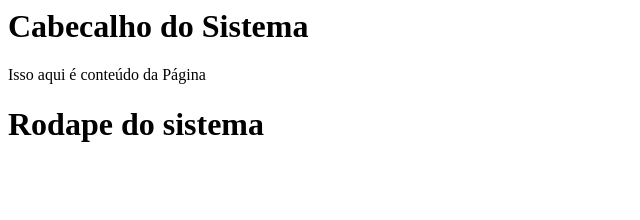
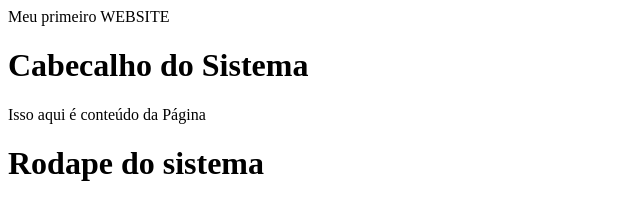
Before and after one commit to msribeiro2010/-meu-site, a plain HTML site: page meu-site/index.html in a window 1280 px wide. Shown: the whole page, without its empty margins (0-640 px from the left). Drawn offline with Linux system fonts and the light colour scheme.

Commit message:
colocando titulo

```diff
--- a/meu-site/index.html
+++ b/meu-site/index.html
@@ -3,6 +3,7 @@
 <head>
 	<link rel="stylesheet" href="estilo.css">
 </head>
+<p>Meu primeiro WEBSITE</p>
 <body>
 <h1>Cabecalho do Sistema</h1>
 <main>Isso aqui é conteúdo da Página</main>
```
